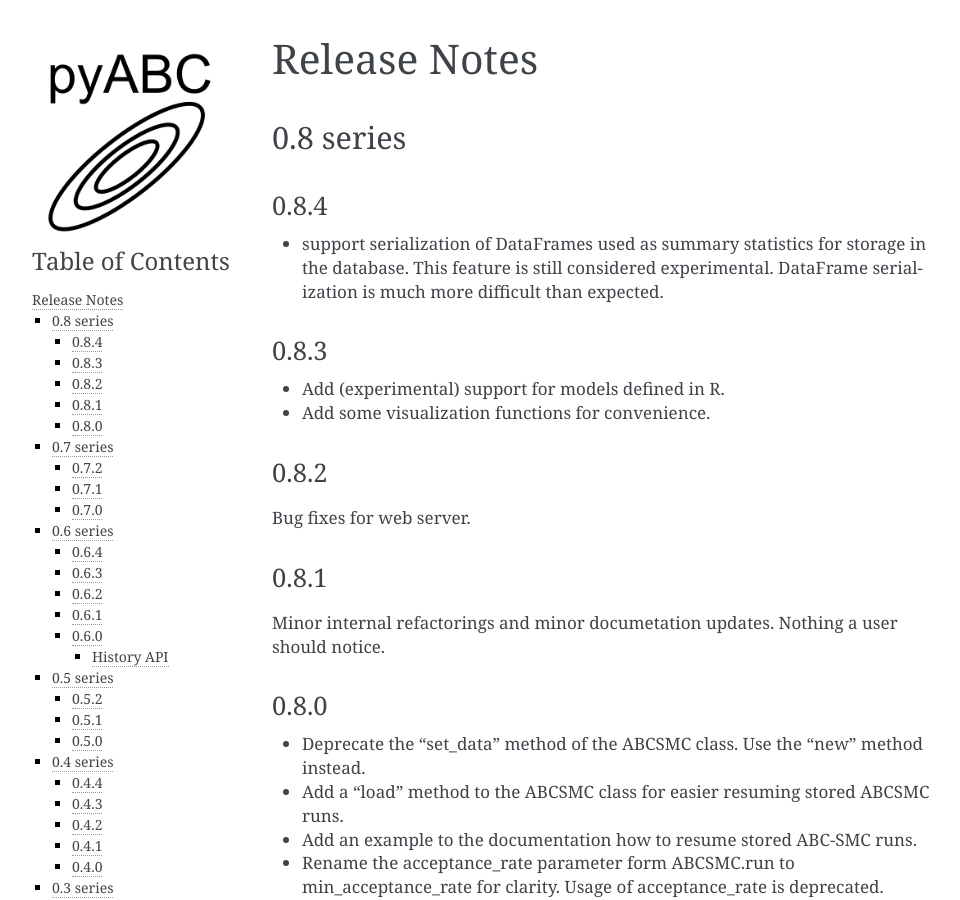
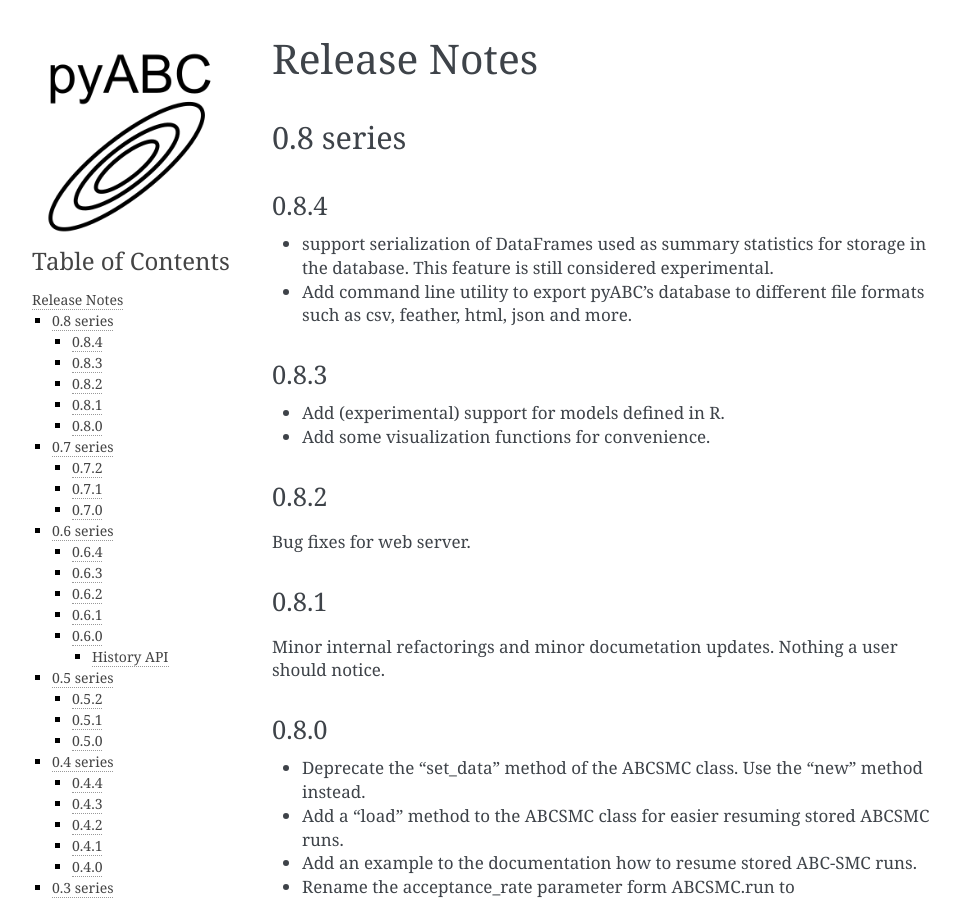
Before and after one commit to ICB-DCM/pyABC, a Sphinx documentation site: the page built from doc/releasenotes.rst, in a window 1280 px wide and 900 px high. Shown: the whole window, without its empty margins (148-1108 px from the left). Built offline with Sphinx 7.4.7, drawn with Linux system fonts in a browser that asks for light colours.

Commit message:
release notes

```diff
--- a/doc/index.rst
+++ b/doc/index.rst
@@ -20,6 +20,9 @@ to analytically calculate the likelihood function.
 
 pyABC runs efficiently on multi-core machines and distributed cluster setups.
 It is easy to use and flexibly extensible.
+
+If you're interested in using it, you can cite the preprint available here:
+https://doi.org/10.1101/162552
 
 User's Guide
 ------------
--- a/doc/releasenotes.rst
+++ b/doc/releasenotes.rst
@@ -9,8 +9,9 @@ Release Notes
 -----
 
 * support serialization of DataFrames used as summary statistics for storage
-  in the database. This feature is still considered experimental. DataFrame
-  serialization is much more difficult than expected.
+  in the database. This feature is still considered experimental.
+* Add command line utility to export pyABC's database to different file formats
+  such as csv, feather, html, json and more.
 
 
 0.8.3
```
